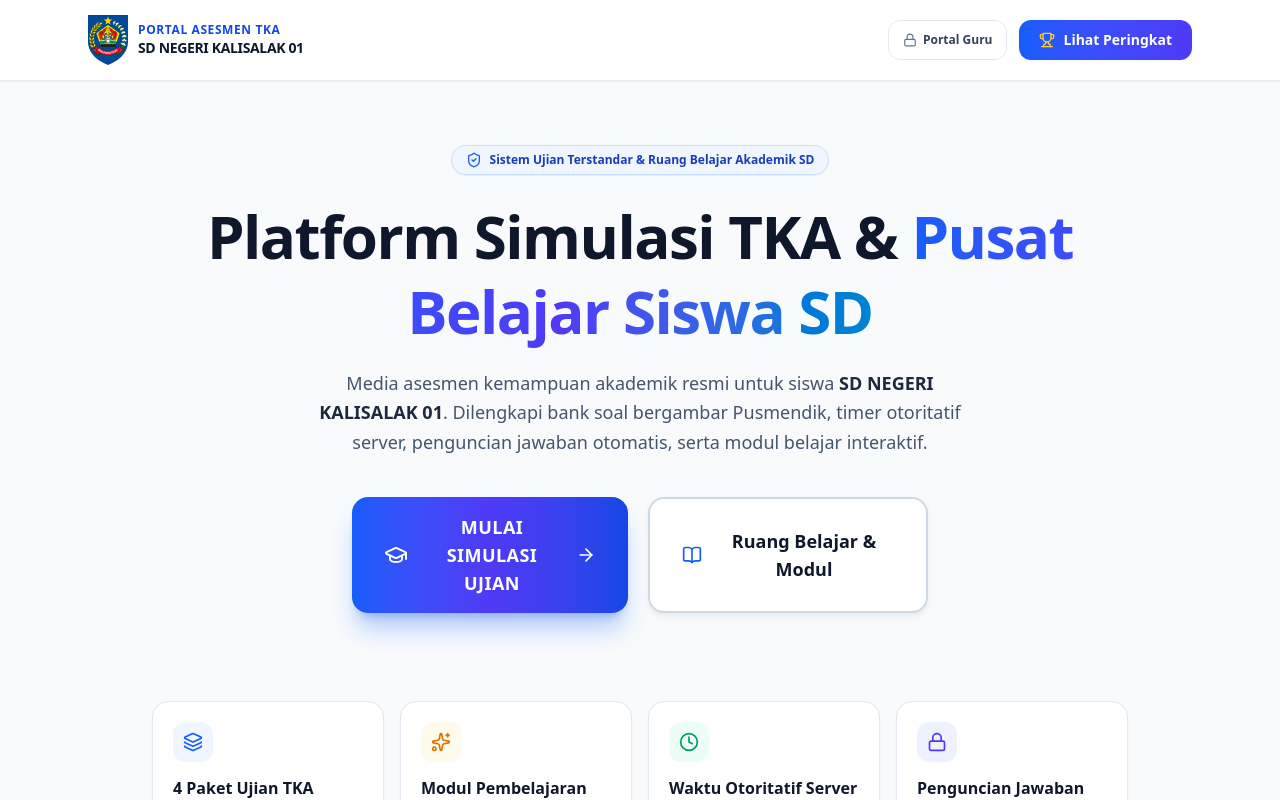
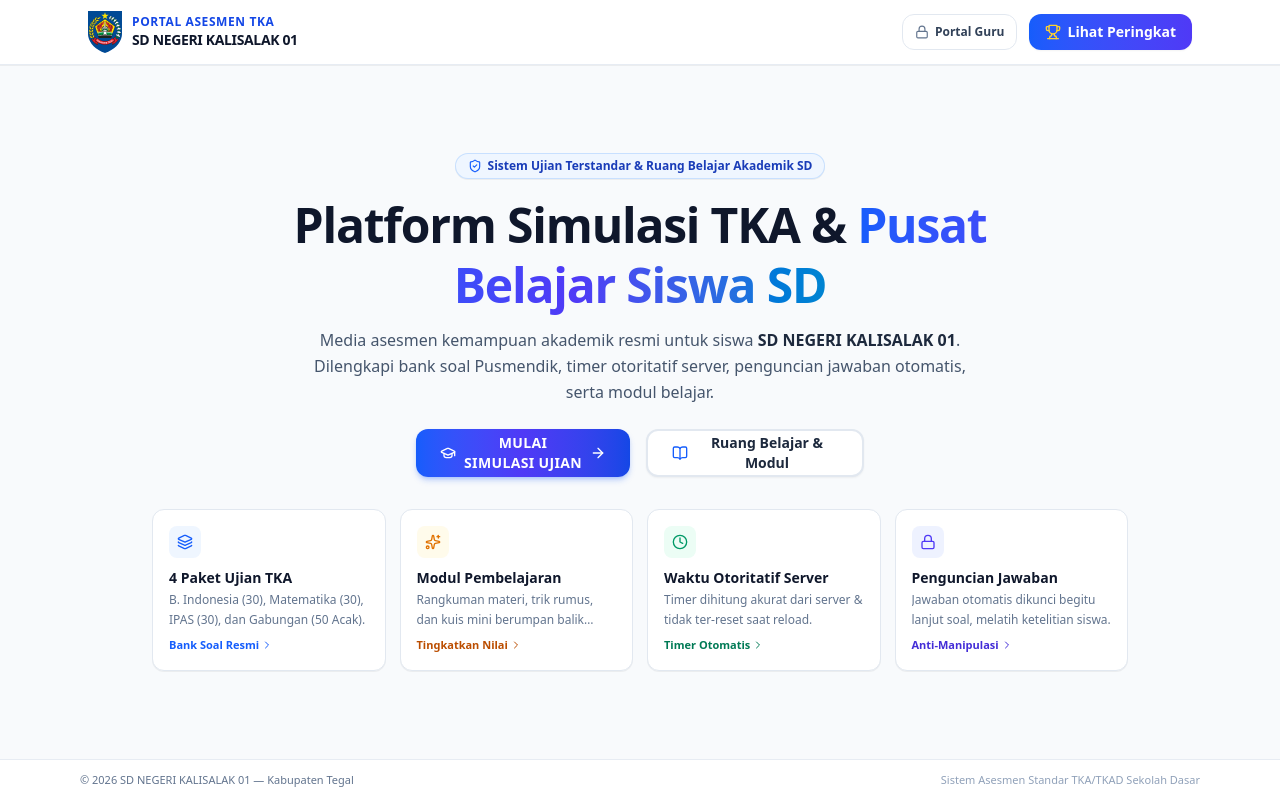
Before and after one commit to devsdnkls01/simulasi_tkad, a Next.js app: page / in a window 1280 px wide. Shown: the top 800 px of the page. Built offline with nearby package versions, Linux system fonts and the light colour scheme.

Commit message:
style: optimize homepage desktop layout to fit 100vh without vertical scroll and sleek proportional button sizing

```diff
--- a/src/app/page.tsx
+++ b/src/app/page.tsx
@@ -17,16 +17,16 @@ export default function HomePage() {
   const schoolName = process.env.NEXT_PUBLIC_SCHOOL_NAME || 'SD NEGERI KALISALAK 01';
 
   return (
-    <div className="min-h-screen bg-slate-50 flex flex-col justify-between selection:bg-blue-600 selection:text-white">
+    <div className="min-h-screen lg:h-screen lg:max-h-screen bg-slate-50 flex flex-col justify-between selection:bg-blue-600 selection:text-white lg:overflow-hidden">
       {/* Top Navbar */}
-      <header className="border-b border-slate-200/80 bg-white/95 backdrop-blur-md sticky top-0 z-30 shadow-2xs">
-        <div className="max-w-6xl mx-auto px-4 sm:px-6 h-16 sm:h-20 flex items-center justify-between">
-          <Logo size={40} schoolName={schoolName} subtitle="PORTAL ASESMEN TKA" />
+      <header className="border-b border-slate-200/80 bg-white/95 backdrop-blur-md shrink-0 z-30 shadow-2xs">
+        <div className="max-w-6xl mx-auto px-4 sm:px-6 h-14 sm:h-16 flex items-center justify-between">
+          <Logo size={34} schoolName={schoolName} subtitle="PORTAL ASESMEN TKA" />
 
           <div className="flex items-center gap-2 sm:gap-3">
             <Link
               href="/admin/login"
-              className="hidden sm:inline-flex items-center gap-1.5 h-10 px-3.5 rounded-xl border border-slate-200 hover:bg-slate-50 text-slate-700 font-bold text-xs transition-all"
+              className="hidden sm:inline-flex items-center gap-1.5 h-9 px-3 rounded-xl border border-slate-200 hover:bg-slate-50 text-slate-700 font-bold text-xs transition-all"
             >
               <Lock className="w-3.5 h-3.5 text-slate-500" />
               <span>Portal Guru</span>
@@ -34,7 +34,7 @@ export default function HomePage() {
 
             <Link
               href="/nilai"
-              className="h-10 px-4 sm:px-5 rounded-xl bg-gradient-to-r from-blue-600 to-indigo-600 hover:from-blue-700 hover:to-indigo-700 text-white font-bold text-xs sm:text-sm transition-all shadow-xs hover:shadow-md active:scale-98 inline-flex items-center gap-2 cursor-pointer"
+              className="h-9 px-3.5 sm:px-4 rounded-xl bg-gradient-to-r from-blue-600 to-indigo-600 hover:from-blue-700 hover:to-indigo-700 text-white font-bold text-xs sm:text-sm transition-all shadow-xs hover:shadow-md active:scale-98 inline-flex items-center gap-1.5 cursor-pointer"
             >
               <Trophy className="w-4 h-4 text-amber-300" />
               <span>Lihat Peringkat</span>
@@ -44,15 +44,15 @@ export default function HomePage() {
       </header>
 
       {/* Main Hero Section */}
-      <main className="max-w-5xl mx-auto px-4 sm:px-6 py-10 sm:py-16 text-center flex-1 flex flex-col justify-center">
+      <main className="max-w-5xl mx-auto px-4 sm:px-6 py-4 sm:py-6 lg:py-4 text-center flex-1 flex flex-col justify-center items-center w-full">
         {/* Verification Pill */}
-        <div className="inline-flex items-center gap-2 px-3.5 py-1.5 rounded-full bg-blue-50 text-blue-800 text-xs font-bold mb-6 mx-auto border border-blue-200/80 shadow-2xs">
-          <ShieldCheck className="w-4 h-4 text-blue-600" />
+        <div className="inline-flex items-center gap-1.5 px-3 py-1 rounded-full bg-blue-50 text-blue-800 text-[11px] sm:text-xs font-bold mb-3 sm:mb-4 mx-auto border border-blue-200/80 shadow-2xs">
+          <ShieldCheck className="w-3.5 h-3.5 text-blue-600" />
           <span>Sistem Ujian Terstandar & Ruang Belajar Akademik SD</span>
         </div>
 
         {/* Primary Headline */}
-        <h1 className="text-3xl sm:text-5xl lg:text-6xl font-black text-slate-900 tracking-tight mb-5 leading-tight sm:leading-tight">
+        <h1 className="text-2xl sm:text-4xl lg:text-5xl font-black text-slate-900 tracking-tight mb-2.5 sm:mb-3 leading-tight sm:leading-tight max-w-3xl">
           Platform Simulasi TKA &{' '}
           <span className="bg-clip-text text-transparent bg-gradient-to-r from-blue-600 via-indigo-600 to-sky-600">
             Pusat Belajar Siswa SD
@@ -60,102 +60,102 @@ export default function HomePage() {
         </h1>
 
         {/* Subtitle */}
-        <p className="text-sm sm:text-lg text-slate-600 max-w-2xl mx-auto mb-8 sm:mb-10 leading-relaxed font-normal">
-          Media asesmen kemampuan akademik resmi untuk siswa <strong className="text-slate-800">{schoolName}</strong>. Dilengkapi bank soal bergambar Pusmendik, timer otoritatif server, penguncian jawaban otomatis, serta modul belajar interaktif.
+        <p className="text-xs sm:text-sm lg:text-base text-slate-600 max-w-2xl mx-auto mb-5 sm:mb-6 leading-relaxed font-normal">
+          Media asesmen kemampuan akademik resmi untuk siswa <strong className="text-slate-800 font-bold">{schoolName}</strong>. Dilengkapi bank soal Pusmendik, timer otoritatif server, penguncian jawaban otomatis, serta modul belajar.
         </p>
 
-        {/* Call to Action Buttons - Large, Prominent & High-Impact */}
-        <div className="flex flex-col sm:flex-row items-stretch justify-center gap-3.5 sm:gap-5 max-w-xl mx-auto mb-12 sm:mb-16 w-full">
+        {/* Call to Action Buttons - Proportional & Sleek */}
+        <div className="flex flex-col sm:flex-row items-center justify-center gap-3 sm:gap-4 max-w-md mx-auto mb-6 sm:mb-8 w-full">
           <Link
             href="/login"
-            className="w-full sm:w-auto flex-1 min-h-[58px] sm:min-h-[64px] px-8 py-4 rounded-2xl bg-gradient-to-r from-blue-600 via-indigo-600 to-blue-700 hover:from-blue-700 hover:via-indigo-700 hover:to-blue-800 text-white text-base sm:text-lg font-black tracking-wide transition-all shadow-xl shadow-blue-600/30 hover:shadow-2xl hover:shadow-blue-600/40 hover:-translate-y-0.5 active:translate-y-0 active:scale-[0.98] inline-flex items-center justify-center gap-3 cursor-pointer"
+            className="w-full sm:w-auto flex-1 h-12 px-6 rounded-xl bg-gradient-to-r from-blue-600 via-indigo-600 to-blue-700 hover:from-blue-700 hover:via-indigo-700 hover:to-blue-800 text-white text-xs sm:text-sm font-black tracking-wide transition-all shadow-md shadow-blue-600/25 hover:shadow-lg hover:-translate-y-0.5 active:translate-y-0 active:scale-98 inline-flex items-center justify-center gap-2 cursor-pointer"
           >
-            <GraduationCap className="w-6 h-6 shrink-0" />
+            <GraduationCap className="w-4 h-4 shrink-0" />
             <span>MULAI SIMULASI UJIAN</span>
-            <ArrowRight className="w-5 h-5 shrink-0" />
+            <ArrowRight className="w-4 h-4 shrink-0" />
           </Link>
 
           <Link
             href="/materi"
-            className="w-full sm:w-auto flex-1 min-h-[58px] sm:min-h-[64px] px-8 py-4 rounded-2xl bg-white hover:bg-blue-50/40 text-slate-900 border-2 border-slate-300/90 hover:border-blue-600 text-base sm:text-lg font-extrabold transition-all shadow-md shadow-slate-200/80 hover:shadow-lg hover:-translate-y-0.5 active:translate-y-0 active:scale-[0.98] inline-flex items-center justify-center gap-3 cursor-pointer"
+            className="w-full sm:w-auto flex-1 h-12 px-6 rounded-xl bg-white hover:bg-slate-50 text-slate-800 border-2 border-slate-200 hover:border-blue-500 text-xs sm:text-sm font-bold transition-all shadow-xs hover:shadow-sm hover:-translate-y-0.5 active:translate-y-0 active:scale-98 inline-flex items-center justify-center gap-2 cursor-pointer"
           >
-            <BookOpen className="w-5 h-5 text-blue-600 shrink-0" />
+            <BookOpen className="w-4 h-4 text-blue-600 shrink-0" />
             <span>Ruang Belajar & Modul</span>
           </Link>
         </div>
 
         {/* Feature Highlights Grid */}
-        <div className="grid grid-cols-1 sm:grid-cols-2 lg:grid-cols-4 gap-4 text-left pt-6">
+        <div className="grid grid-cols-1 sm:grid-cols-2 lg:grid-cols-4 gap-3 sm:gap-3.5 text-left w-full max-w-4.5xl">
           {/* Card 1 */}
-          <div className="bg-white p-5 rounded-2xl border border-slate-200 shadow-xs hover:shadow-md hover:border-blue-300 transition-all flex flex-col justify-between">
+          <div className="bg-white p-3.5 sm:p-4 rounded-xl border border-slate-200 shadow-2xs hover:shadow-sm hover:border-blue-300 transition-all flex flex-col justify-between">
             <div>
-              <div className="w-10 h-10 rounded-xl bg-blue-50 text-blue-600 flex items-center justify-center mb-3.5">
-                <Layers className="w-5 h-5" />
+              <div className="w-8 h-8 rounded-lg bg-blue-50 text-blue-600 flex items-center justify-center mb-2.5">
+                <Layers className="w-4 h-4" />
               </div>
-              <h3 className="font-bold text-slate-900 mb-1 text-sm sm:text-base">4 Paket Ujian TKA</h3>
-              <p className="text-xs text-slate-600 leading-relaxed">
-                Bahasa Indonesia (30), Matematika (30), IPAS (30), dan Paket Gabungan (50 Acak Dinamis).
+              <h3 className="font-bold text-slate-900 mb-0.5 text-xs sm:text-sm">4 Paket Ujian TKA</h3>
+              <p className="text-[11px] sm:text-xs text-slate-500 leading-relaxed line-clamp-2">
+                B. Indonesia (30), Matematika (30), IPAS (30), dan Gabungan (50 Acak).
               </p>
             </div>
-            <span className="text-[11px] font-bold text-blue-600 pt-3 flex items-center gap-1">
-              Bank Soal Resmi <ChevronRight className="w-3.5 h-3.5" />
+            <span className="text-[10px] sm:text-[11px] font-bold text-blue-600 pt-2 flex items-center gap-0.5">
+              Bank Soal Resmi <ChevronRight className="w-3 h-3" />
             </span>
           </div>
 
           {/* Card 2 */}
-          <div className="bg-white p-5 rounded-2xl border border-slate-200 shadow-xs hover:shadow-md hover:border-amber-300 transition-all flex flex-col justify-between">
+          <div className="bg-white p-3.5 sm:p-4 rounded-xl border border-slate-200 shadow-2xs hover:shadow-sm hover:border-amber-300 transition-all flex flex-col justify-between">
             <div>
-              <div className="w-10 h-10 rounded-xl bg-amber-50 text-amber-600 flex items-center justify-center mb-3.5">
-                <Sparkles className="w-5 h-5" />
+              <div className="w-8 h-8 rounded-lg bg-amber-50 text-amber-600 flex items-center justify-center mb-2.5">
+                <Sparkles className="w-4 h-4" />
               </div>
-              <h3 className="font-bold text-slate-900 mb-1 text-sm sm:text-base">Modul Pembelajaran</h3>
-              <p className="text-xs text-slate-600 leading-relaxed">
-                Rangkuman materi, trik rumus cepat, contoh soal bertahap, dan kuis mini berumpan balik instan.
+              <h3 className="font-bold text-slate-900 mb-0.5 text-xs sm:text-sm">Modul Pembelajaran</h3>
+              <p className="text-[11px] sm:text-xs text-slate-500 leading-relaxed line-clamp-2">
+                Rangkuman materi, trik rumus, dan kuis mini berumpan balik instan.
               </p>
             </div>
-            <span className="text-[11px] font-bold text-amber-700 pt-3 flex items-center gap-1">
-              Tingkatkan Nilai <ChevronRight className="w-3.5 h-3.5" />
+            <span className="text-[10px] sm:text-[11px] font-bold text-amber-700 pt-2 flex items-center gap-0.5">
+              Tingkatkan Nilai <ChevronRight className="w-3 h-3" />
             </span>
           </div>
 
           {/* Card 3 */}
-          <div className="bg-white p-5 rounded-2xl border border-slate-200 shadow-xs hover:shadow-md hover:border-emerald-300 transition-all flex flex-col justify-between">
+          <div className="bg-white p-3.5 sm:p-4 rounded-xl border border-slate-200 shadow-2xs hover:shadow-sm hover:border-emerald-300 transition-all flex flex-col justify-between">
             <div>
-              <div className="w-10 h-10 rounded-xl bg-emerald-50 text-emerald-600 flex items-center justify-center mb-3.5">
-                <Clock className="w-5 h-5" />
+              <div className="w-8 h-8 rounded-lg bg-emerald-50 text-emerald-600 flex items-center justify-center mb-2.5">
+                <Clock className="w-4 h-4" />
               </div>
-              <h3 className="font-bold text-slate-900 mb-1 text-sm sm:text-base">Waktu Otoritatif Server</h3>
-              <p className="text-xs text-slate-600 leading-relaxed">
-                Timer dihitung akurat dari server. Waktu ujian tidak akan ter-reset meskipun halaman dimuat ulang.
+              <h3 className="font-bold text-slate-900 mb-0.5 text-xs sm:text-sm">Waktu Otoritatif Server</h3>
+              <p className="text-[11px] sm:text-xs text-slate-500 leading-relaxed line-clamp-2">
+                Timer dihitung akurat dari server & tidak ter-reset saat reload.
               </p>
             </div>
-            <span className="text-[11px] font-bold text-emerald-700 pt-3 flex items-center gap-1">
-              Timer Otomatis <ChevronRight className="w-3.5 h-3.5" />
+            <span className="text-[10px] sm:text-[11px] font-bold text-emerald-700 pt-2 flex items-center gap-0.5">
+              Timer Otomatis <ChevronRight className="w-3 h-3" />
             </span>
           </div>
 
           {/* Card 4 */}
-          <div className="bg-white p-5 rounded-2xl border border-slate-200 shadow-xs hover:shadow-md hover:border-indigo-300 transition-all flex flex-col justify-between">
+          <div className="bg-white p-3.5 sm:p-4 rounded-xl border border-slate-200 shadow-2xs hover:shadow-sm hover:border-indigo-300 transition-all flex flex-col justify-between">
             <div>
-              <div className="w-10 h-10 rounded-xl bg-indigo-50 text-indigo-600 flex items-center justify-center mb-3.5">
-                <Lock className="w-5 h-5" />
+              <div className="w-8 h-8 rounded-lg bg-indigo-50 text-indigo-600 flex items-center justify-center mb-2.5">
+                <Lock className="w-4 h-4" />
               </div>
-              <h3 className="font-bold text-slate-900 mb-1 text-sm sm:text-base">Penguncian Jawaban</h3>
-              <p className="text-xs text-slate-600 leading-relaxed">
-                Jawaban otomatis dikunci begitu siswa melanjutkan soal, melatih ketelitian dan kejujuran ujian.
+              <h3 className="font-bold text-slate-900 mb-0.5 text-xs sm:text-sm">Penguncian Jawaban</h3>
+              <p className="text-[11px] sm:text-xs text-slate-500 leading-relaxed line-clamp-2">
+                Jawaban otomatis dikunci begitu lanjut soal, melatih ketelitian siswa.
               </p>
             </div>
-            <span className="text-[11px] font-bold text-indigo-700 pt-3 flex items-center gap-1">
-              Anti-Manipulasi <ChevronRight className="w-3.5 h-3.5" />
+            <span className="text-[10px] sm:text-[11px] font-bold text-indigo-700 pt-2 flex items-center gap-0.5">
+              Anti-Manipulasi <ChevronRight className="w-3 h-3" />
             </span>
           </div>
         </div>
 
         {/* Bottom Guru & Admin Link on Mobile */}
-        <div className="pt-10 sm:hidden">
+        <div className="pt-4 sm:hidden">
           <Link
             href="/admin/login"
-            className="inline-flex items-center gap-2 text-xs font-bold text-slate-500 hover:text-slate-800"
+            className="inline-flex items-center gap-1.5 text-xs font-bold text-slate-500 hover:text-slate-800"
           >
             <Lock className="w-3.5 h-3.5" />
             <span>Portal Pengawas & Administrator Ujian</span>
@@ -164,10 +164,10 @@ export default function HomePage() {
       </main>
 
       {/* Footer */}
-      <footer className="border-t border-slate-200 bg-white py-6 text-center text-xs text-slate-500">
-        <div className="max-w-6xl mx-auto px-4 flex flex-col sm:flex-row items-center justify-between gap-3">
+      <footer className="border-t border-slate-200/80 bg-white py-2.5 sm:py-3 shrink-0 text-center text-[11px] text-slate-500">
+        <div className="max-w-6xl mx-auto px-4 flex flex-col sm:flex-row items-center justify-between gap-1 sm:gap-2">
           <p>© {new Date().getFullYear()} {schoolName} — Kabupaten Tegal</p>
-          <p className="font-medium text-slate-400">Sistem Asesmen Standar TKA/TKAD Sekolah Dasar</p>
+          <p className="font-medium text-slate-400 text-[10px] sm:text-[11px]">Sistem Asesmen Standar TKA/TKAD Sekolah Dasar</p>
         </div>
       </footer>
     </div>
```
